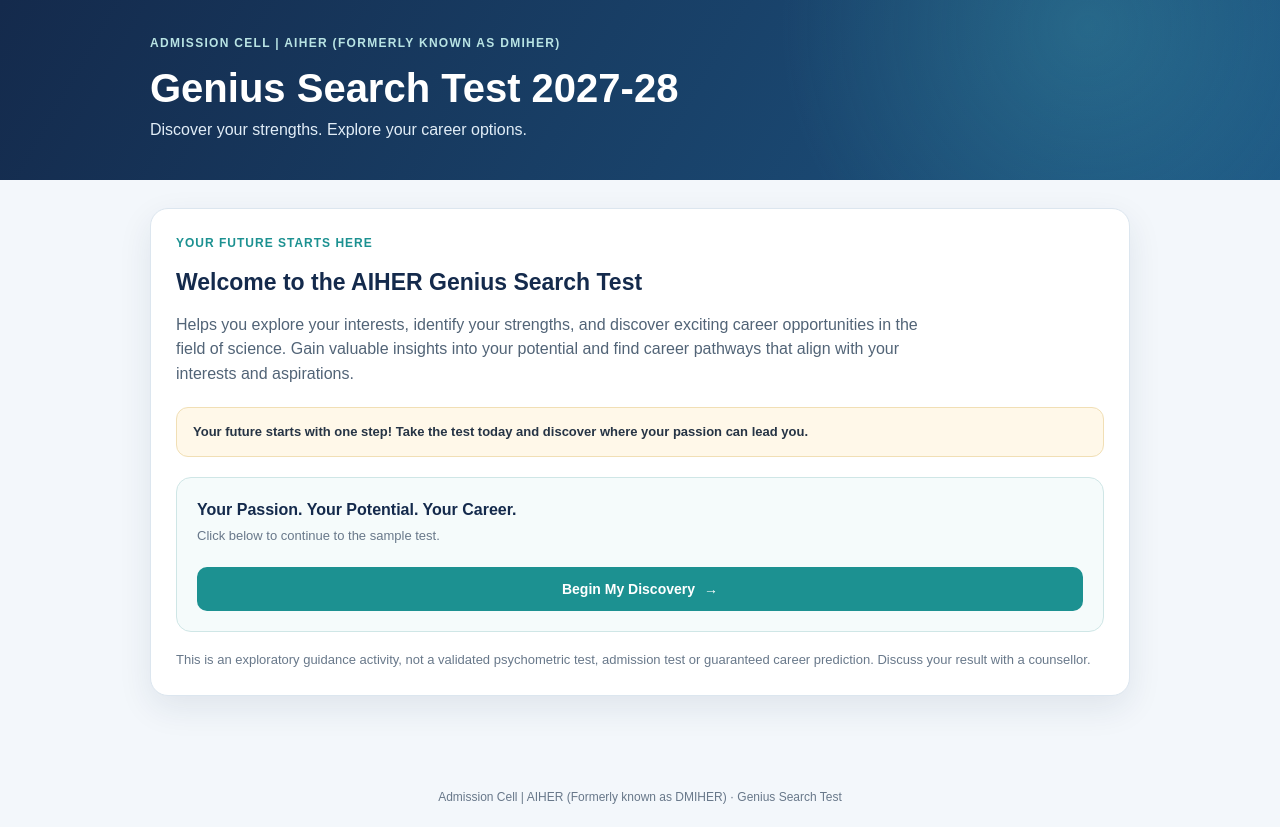
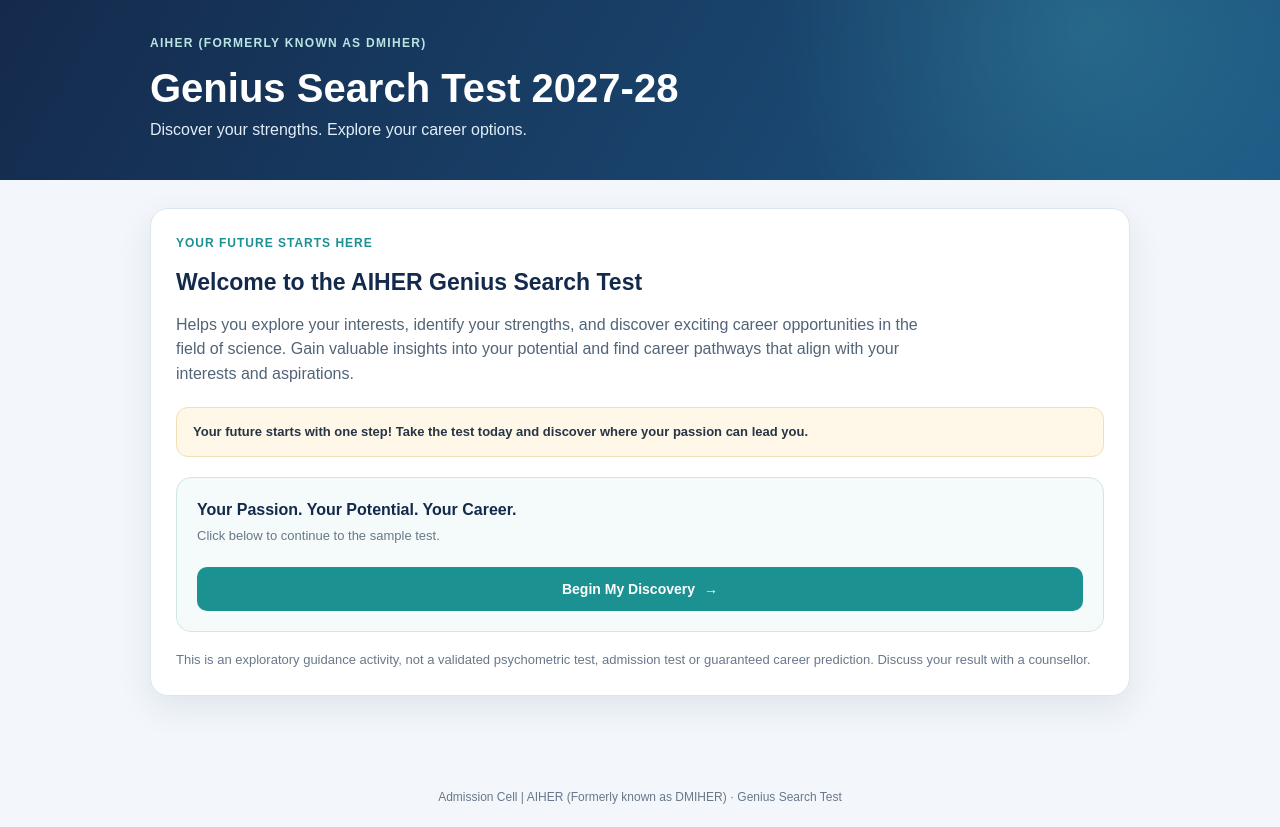
Before and after one commit to Tusharlohave/AIHER-, a plain HTML site: page index.html in a window 1280 px wide. Drawn offline with nearby package versions, Linux system fonts and the light colour scheme.

Commit message:
Update brand name in header

```diff
--- a/index.html
+++ b/index.html
@@ -10,7 +10,7 @@
 <body>
   <header class="site-header">
     <div class="wrap header-content">
-      <div class="brand">ADMISSION CELL | AIHER (FORMERLY KNOWN AS DMIHER)</div>
+      <div class="brand">AIHER (FORMERLY KNOWN AS DMIHER)</div>
       <h1>Genius Search Test 2027-28</h1>
       <p>Discover your strengths. Explore your career options.</p>
     </div>
```
